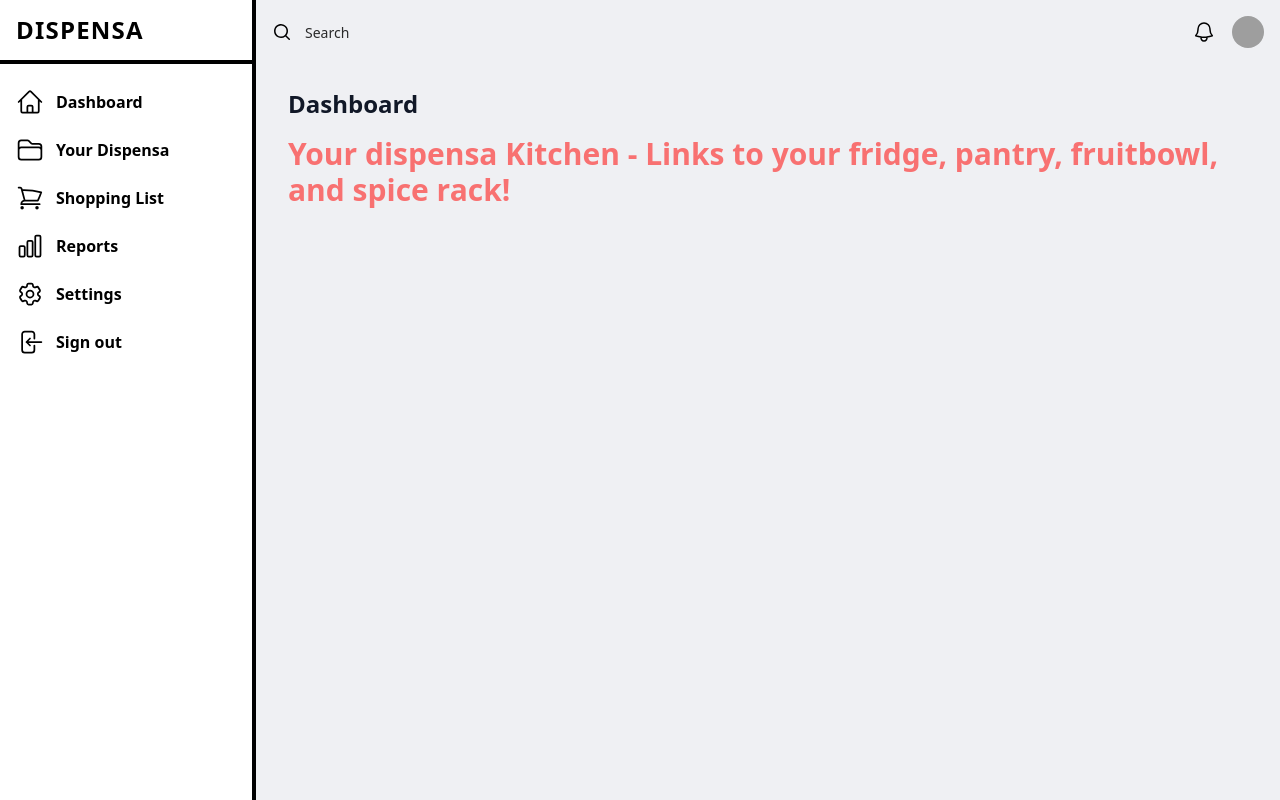
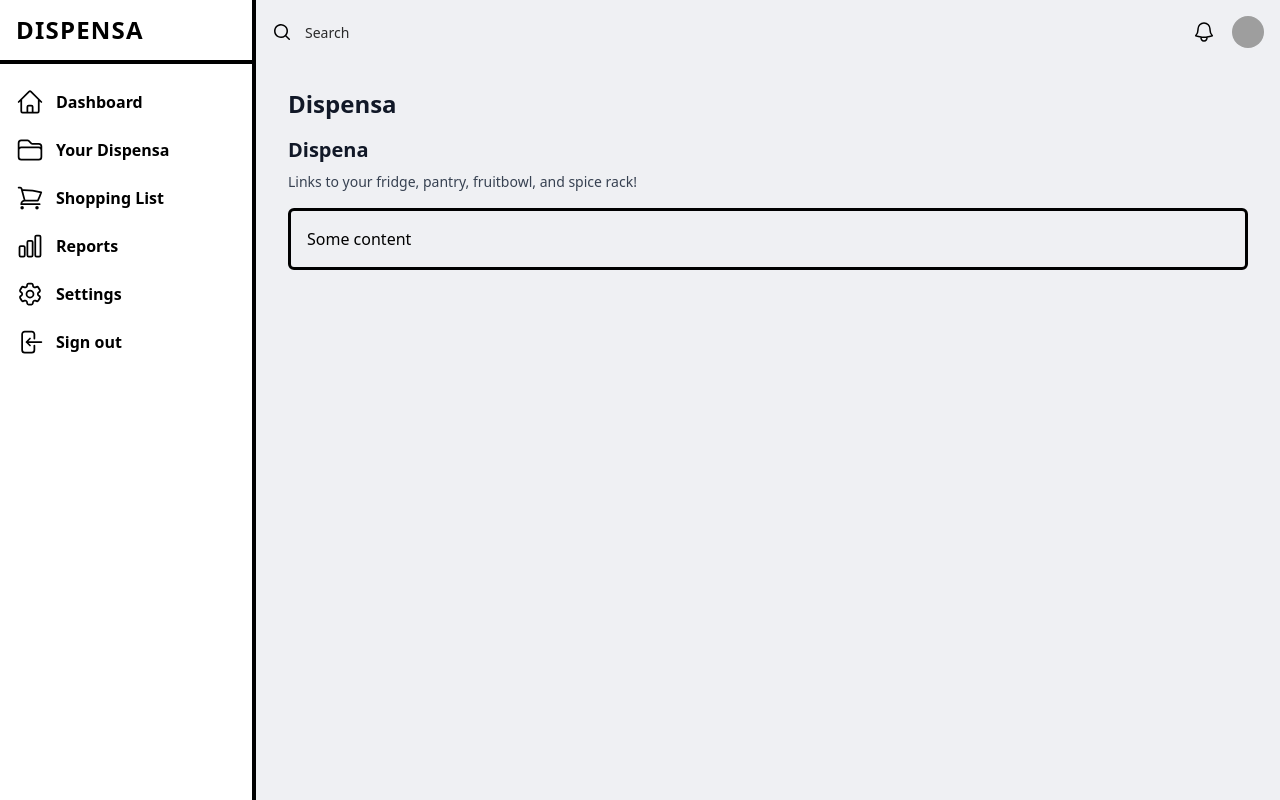
Before and after one commit to s-kngstn/dispensa-frontend, a Next.js app: page /dispensa in a window 1280 px wide. Built offline with nearby package versions, Linux system fonts and the light colour scheme; grey boxes are pictures that could not be loaded.

Commit message:
add capitalize lib file and clean up routing page header

```diff
--- /dev/null
+++ b/libs/capitalize.ts
@@ -0,0 +1,3 @@
+export default function capitalizeFirstLetter(string: string) {
+  return string.charAt(0).toUpperCase() + string.slice(1);
+}
--- a/pages/dispensa/index.tsx
+++ b/pages/dispensa/index.tsx
@@ -3,10 +3,19 @@ import PageWrapper from "../../src/components/PageWrapper/PageWrapper";
 export default function DispensaPage() {
   return (
     <PageWrapper>
-      <h1 className="text-3xl font-bold text-red-400">
-        Your dispensa Kitchen - Links to your fridge, pantry, fruitbowl, and
-        spice rack!
-      </h1>
+      <div className="sm:flex sm:items-center mb-4">
+        <div className="sm:flex-auto">
+          <h1 className="text-xl font-semibold text-gray-900">Dispena</h1>
+          <p className="mt-2 text-sm text-gray-700">
+            Links to your fridge, pantry, fruitbowl, and spice rack!
+          </p>
+        </div>
+      </div>
+      <div>
+        <div className="border-black border-3 rounded-md">
+          <div className="p-4">Some content</div>
+        </div>
+      </div>
     </PageWrapper>
   );
 }
--- a/src/components/PageWrapper/PageWrapper.tsx
+++ b/src/components/PageWrapper/PageWrapper.tsx
@@ -14,6 +14,7 @@ import {
 import { MagnifyingGlassIcon } from "@heroicons/react/20/solid";
 import Link from "next/link";
 import { useRouter } from "next/router";
+import capitalize from "../../../libs/capitalize";
 
 // How can I make all the routes after dashboard still keep the active tag on dashboards
 // How can I make the active tag on the current page
@@ -317,7 +318,7 @@ export default function PageWrapper({
             <div className="py-6">
               <div className="mx-auto max-w-7xl px-4 sm:px-6 md:px-8">
                 <h1 className="text-2xl font-semibold text-gray-900">
-                  Dashboard
+                  {capitalize(router.asPath.split("/")[1])}
                 </h1>
               </div>
               <div className="mx-auto max-w-7xl px-4 sm:px-6 md:px-8">
```
Also changed, not shown: 1 other file (tests, documents, lock files or other folders).
